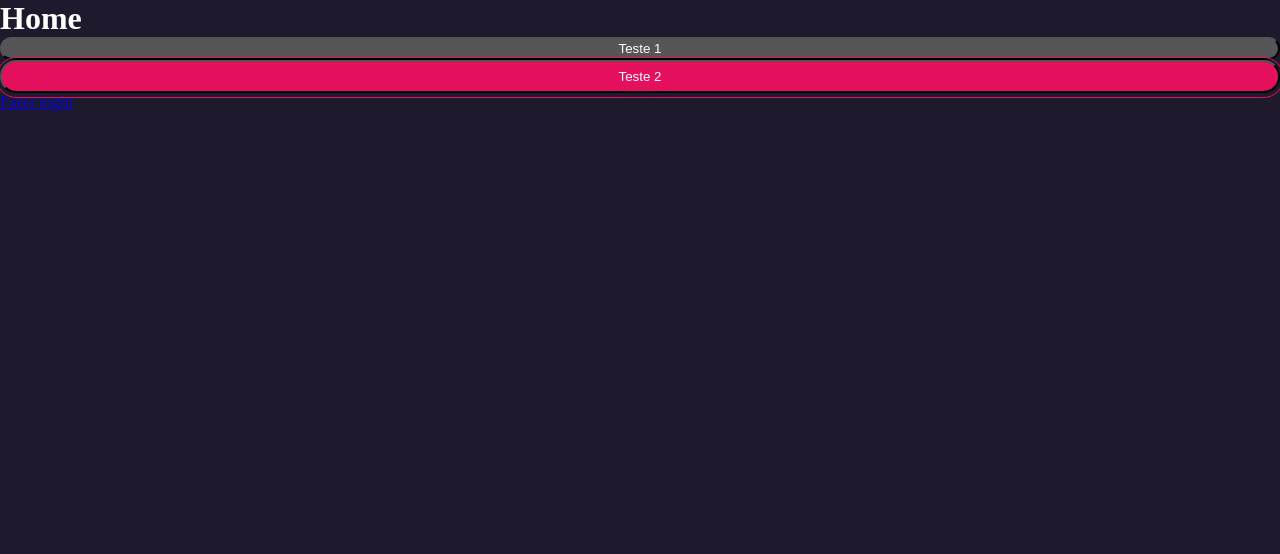
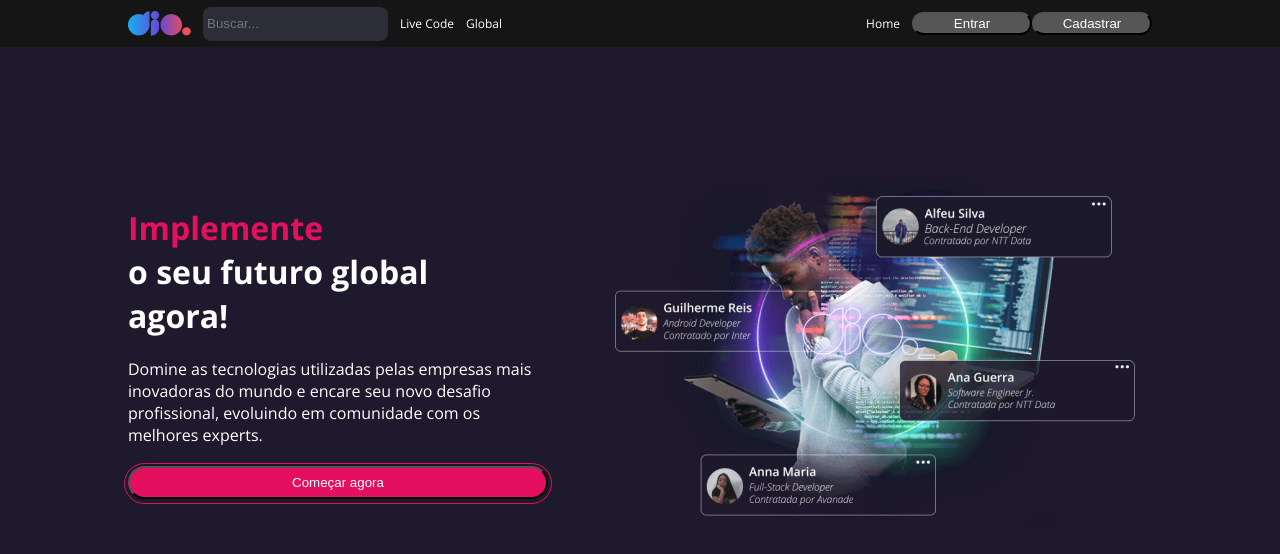
Before and after one commit to Brenobn/Web-Web, a React (Create React App) app: page / in a window 1280 px wide. Shown: the top 554 px of the page. Built offline with nearby package versions, Linux system fonts and the light colour scheme.

Commit message:
Adding more dependencies

```diff
--- a/src/pages/Home/index.jsx
+++ b/src/pages/Home/index.jsx
@@ -1,14 +1,31 @@
-import { Link } from "react-router-dom";
+import bannerImg from '../../assets/banner.png';
+import { Button } from "../../components/Button";
+import { Header } from "../../components/Header";
 
-import { Button } from "../../components/Button";
+import { Container, TextContent, Title, TitleHighlight } from './styles';
 
 const Home = () => {
   return(
     <>
-      <h1>Home</h1>
-      <Button title="Teste 1" />
-      <Button variant="secondary" title="Teste 2" />
-      <Link to="/login" >Fazer login</Link>
+     <Header />
+     <Container>
+      <div>
+        <Title>
+          <TitleHighlight>
+            Implemente
+            <br />
+          </TitleHighlight>
+          o seu futuro global agora!
+        </Title>
+        <TextContent>
+          Domine as tecnologias utilizadas pelas empresas mais inovadoras do mundo e encare seu novo desafio profissional, evoluindo em comunidade com os melhores experts.
+        </TextContent>
+        <Button title="Começar agora" variant="secondary" onClick={() => null} />
+      </div>
+      <div>
+        <img src={bannerImg} alt="Imagem principal" />
+      </div>
+     </Container>
     </>
   );
 }
```
